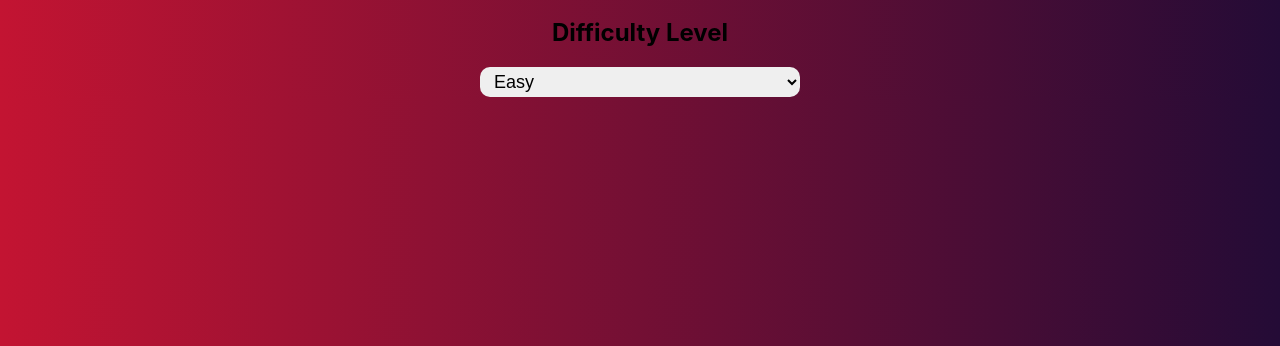
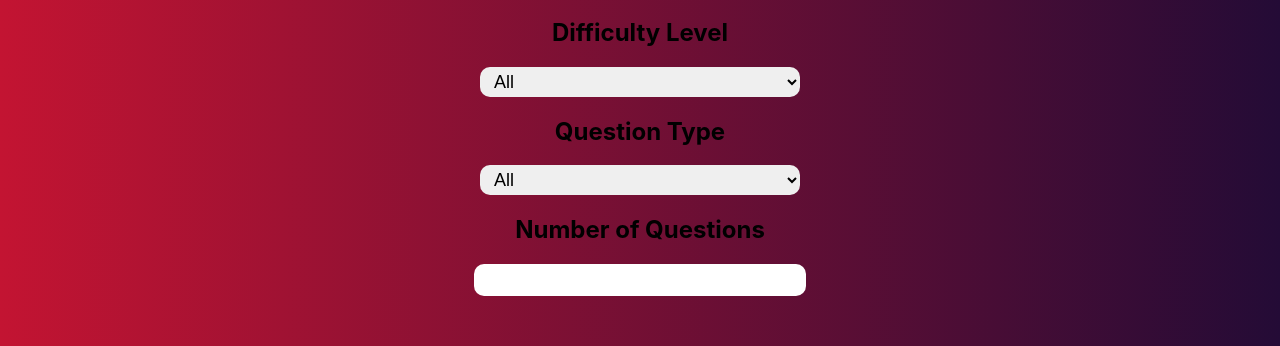
Before and after one commit to rolikaagarwal/Quizz-App, a React (Create React App) app: page / in a window 1280 px wide. Shown: the part 200-546 px from the top of the page. Built offline with nearby package versions, Linux system fonts and the light colour scheme; no server answers.

Commit message:
added more categories

```diff
--- a/src/components/Settings.js
+++ b/src/components/Settings.js
@@ -3,7 +3,11 @@ import { useEffect, useState } from "react";
 const Setting = () => {
   const [options, setOptions] = useState(null);
   const [selectCategory, setSelectCategory] = useState(" ");
-  const[difficulty, setDifficulty]= useState(" ");
+  const [difficulty, setDifficulty] = useState(" ");
+  const [questionType, setquestionType] = useState(" ");
+  const [numberofQuestions, setnumberofQuestions] = useState(" ");
+  //   console.log(numberofQuestions)
+
   useEffect(() => {
     const apiUrl = "https://opentdb.com/api_category.php";
     fetch(apiUrl)
@@ -16,7 +20,8 @@ const Setting = () => {
     <>
       <div className="category">
         <h2>Select Category</h2>
-        <select className="options-category"
+        <select
+          className="options-category"
           value={selectCategory}
           onChange={(e) => setSelectCategory(e.target.value)}
         >
@@ -31,11 +36,37 @@ const Setting = () => {
       </div>
       <div className="category">
         <h2>Difficulty Level</h2>
-        <select className="options-category" value={difficulty} onChange={(e)=> setDifficulty(e.target.value)}>
-            <option>Easy</option>
-            <option>Meduim</option>
-            <option>Hard</option>
+        <select
+          className="options-category"
+          value={difficulty}
+          onChange={(e) => setDifficulty(e.target.value)}
+        >
+          <option>All</option>
+          <option>Easy</option>
+          <option>Meduim</option>
+          <option>Hard</option>
         </select>
+      </div>
+      <div className="category">
+        <h2>Question Type</h2>
+        <select
+          className="options-category"
+          value={questionType}
+          onChange={(e) => setquestionType(e.target.value)}
+        >
+          <option>All</option>
+          <option>Multiple Choice Question</option>
+          <option>True/False</option>
+        </select>
+      </div>
+      <div className="category">
+        <h2>Number of Questions</h2>
+        <input
+          type="text"
+          className="options-category"
+          value={numberofQuestions}
+          onChange={(e) => setnumberofQuestions(e.target.value)}
+        />
       </div>
     </>
   );
```
